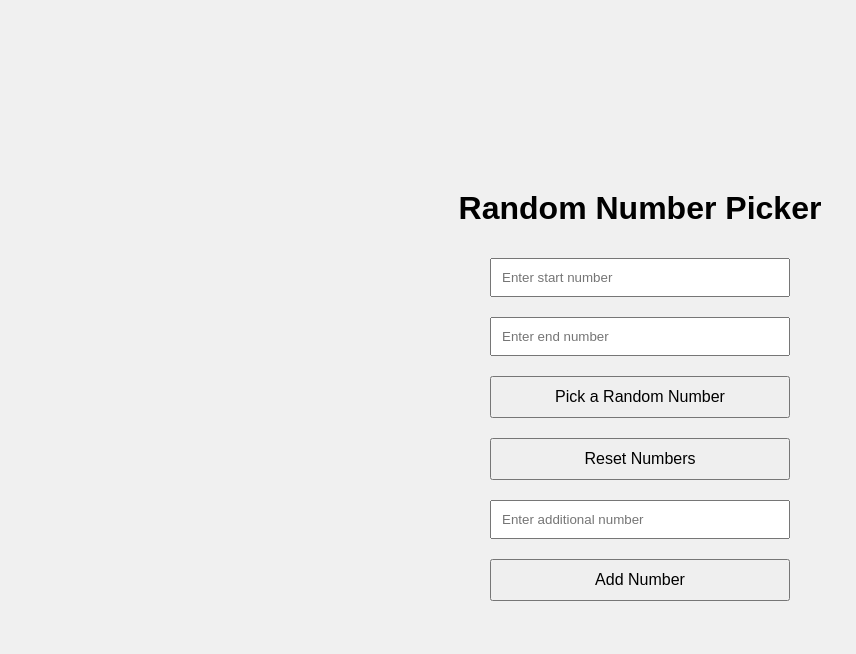
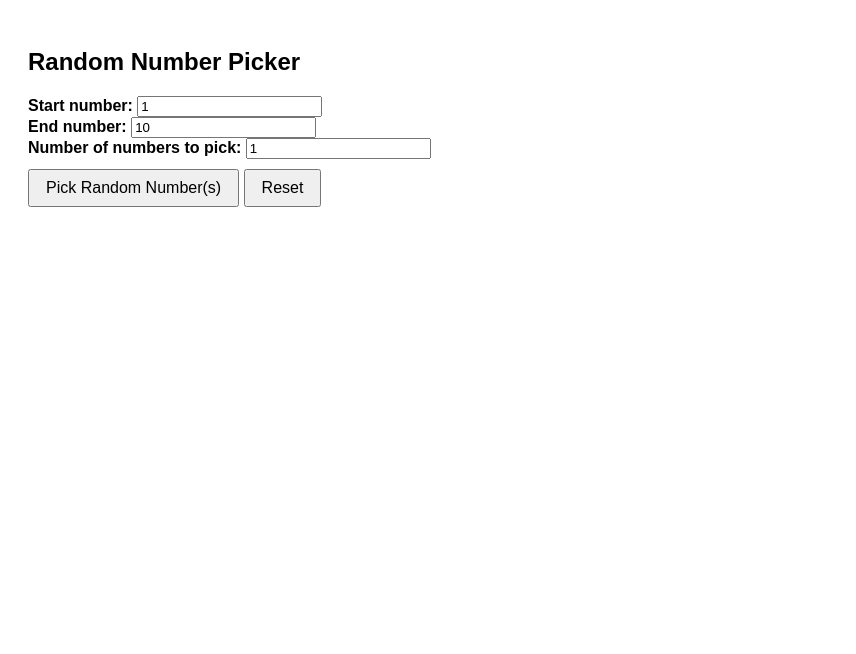
Before and after one commit to teresa-1125/random-number-picker, a plain HTML site: page index.html in a window 1280 px wide. Shown: the whole page, without its empty margins (0-856 px from the left). Drawn offline with Linux system fonts and the light colour scheme.

Commit message:
Add files via upload

```diff
--- a/index.html
+++ b/index.html
@@ -7,57 +7,114 @@
     <style>
         body {
             font-family: Arial, sans-serif;
-            display: flex;
-            justify-content: center;
-            align-items: center;
-            height: 100vh;
-            margin: 0;
-            background-color: #f0f0f0;
+            padding: 20px;
         }
-        #app {
-            text-align: center;
-            width: 100%;
-            padding: 20px;
-            box-sizing: border-box;
-        }
-        input, button {
-            margin: 10px 0;
-            padding: 10px;
-            width: 100%;
-            max-width: 300px;
-            box-sizing: border-box;
+        label {
+            font-weight: bold;
         }
         button {
+            margin-top: 10px;
+            padding: 8px 16px;
             font-size: 16px;
+            cursor: pointer;
         }
         #result, #pickedNumbers, #availableNumbers {
             margin-top: 20px;
-            font-size: 16px;
-            word-break: break-word;
-        }
-        @media (min-width: 600px) {
-            #app {
-                width: 50%;
-            }
         }
     </style>
 </head>
 <body>
-    <div id="app">
-        <h1>Random Number Picker</h1>
-        <input type="number" id="start" placeholder="Enter start number">
-        <input type="number" id="end" placeholder="Enter end number">
-        <div>
-            <button onclick="pickRandomNumber()">Pick a Random Number</button>
-            <button onclick="resetNumbers()">Reset Numbers</button>
-            <span id="status"></span>
-        </div>
-        <input type="number" id="additionalNumber" placeholder="Enter additional number">
-        <button onclick="addNumber()">Add Number</button>
-        <div id="result"></div>
-        <div id="pickedNumbers"></div>
-        <div id="availableNumbers"></div>
-    </div>
-    <script src="script.js"></script>
+    <h2>Random Number Picker</h2>
+    <label for="start">Start number:</label>
+    <input type="number" id="start" value="1"><br>
+    <label for="end">End number:</label>
+    <input type="number" id="end" value="10"><br>
+    <label for="quantity">Number of numbers to pick:</label>
+    <input type="number" id="quantity" min="1" value="1"><br>
+
+    <button onclick="pickRandomNumbers()">Pick Random Number(s)</button>
+    <button onclick="resetNumbers()">Reset</button>
+
+    <div id="result"></div>
+    <div id="pickedNumbers"></div>
+    <div id="availableNumbers"></div>
+    <p id="status"></p>
+
+    <script>
+        let numbers = [];
+        let pickedNumbers = [];
+
+        function updateAvailableNumbers() {
+            const availableNumbersDiv = document.getElementById('availableNumbers');
+            availableNumbersDiv.innerHTML = `<p>Available numbers: ${numbers.join(', ')}</p>`;
+        }
+
+        function pickRandomNumbers() {
+            const quantity = parseInt(document.getElementById('quantity').value);
+            const start = parseInt(document.getElementById('start').value);
+            const end = parseInt(document.getElementById('end').value);
+            const resultDiv = document.getElementById('result');
+            const pickedNumbersDiv = document.getElementById('pickedNumbers');
+            const statusSpan = document.getElementById('status');
+
+            if (isNaN(start) || isNaN(end) || start > end) {
+                resultDiv.textContent = 'Please enter valid start and end numbers.';
+                return;
+            }
+
+            if (numbers.length === 0) {
+                numbers = Array.from({ length: end - start + 1 }, (v, k) => k + start);
+                pickedNumbers = [];
+                statusSpan.textContent = '';
+            }
+
+            if (numbers.length === 0) {
+                resultDiv.textContent = '';
+                statusSpan.textContent = '已選取完畢';
+                return;
+            }
+
+            if (quantity > numbers.length) {
+                resultDiv.textContent = 'Not enough numbers available to pick.';
+                return;
+            }
+
+            const picked = [];
+            for (let i = 0; i < quantity; i++) {
+                const randomIndex = Math.floor(Math.random() * numbers.length);
+                const pickedNumber = numbers.splice(randomIndex, 1)[0];
+                pickedNumbers.push(pickedNumber);
+                picked.push(pickedNumber);
+            }
+
+            resultDiv.textContent = `Picked number(s): ${picked.join(', ')}`;
+            pickedNumbersDiv.innerHTML = `<p>Picked numbers: ${pickedNumbers.join(', ')}</p>`;
+            updateAvailableNumbers();
+
+            if (numbers.length === 0) {
+                statusSpan.textContent = '已選取完畢';
+            }
+        }
+
+        function resetNumbers() {
+            numbers = [];
+            pickedNumbers = [];
+            document.getElementById('result').textContent = '';
+            document.getElementById('pickedNumbers').innerHTML = '';
+            document.getElementById('availableNumbers').innerHTML = '';
+            document.getElementById('status').textContent = '';
+        }
+
+        function addNumber() {
+            const additionalNumber = parseInt(document.getElementById('additionalNumber').value);
+            const availableNumbersDiv = document.getElementById('availableNumbers');
+            if (!isNaN(additionalNumber) && !numbers.includes(additionalNumber)) {
+                numbers.push(additionalNumber);
+                updateAvailableNumbers();
+            } else {
+                availableNumbersDiv.innerHTML = `<p>Please enter a valid number that is not already in the list.</p>`;
+            }
+        }
+    </script>
 </body>
 </html>
--- a/script.js
+++ b/script.js
@@ -6,7 +6,8 @@ function updateAvailableNumbers() {
     availableNumbersDiv.innerHTML = `<p>Available numbers: ${numbers.join(', ')}</p>`;
 }
 
-function pickRandomNumber() {
+function pickRandomNumbers() {
+    const quantity = parseInt(document.getElementById('quantity').value);
     const start = parseInt(document.getElementById('start').value);
     const end = parseInt(document.getElementById('end').value);
     const resultDiv = document.getElementById('result');
@@ -30,11 +31,20 @@ function pickRandomNumber() {
         return;
     }
 
-    const randomIndex = Math.floor(Math.random() * numbers.length);
-    const pickedNumber = numbers.splice(randomIndex, 1)[0];
-    pickedNumbers.push(pickedNumber);
+    if (quantity > numbers.length) {
+        resultDiv.textContent = 'Not enough numbers available to pick.';
+        return;
+    }
 
-    resultDiv.textContent = `Picked number: ${pickedNumber}`;
+    const picked = [];
+    for (let i = 0; i < quantity; i++) {
+        const randomIndex = Math.floor(Math.random() * numbers.length);
+        const pickedNumber = numbers.splice(randomIndex, 1)[0];
+        pickedNumbers.push(pickedNumber);
+        picked.push(pickedNumber);
+    }
+
+    resultDiv.textContent = `Picked number(s): ${picked.join(', ')}`;
     pickedNumbersDiv.innerHTML = `<p>Picked numbers: ${pickedNumbers.join(', ')}</p>`;
     updateAvailableNumbers();
 
```
